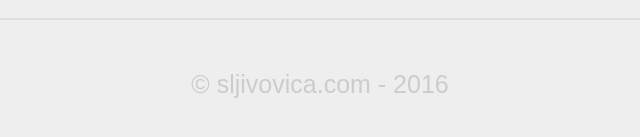
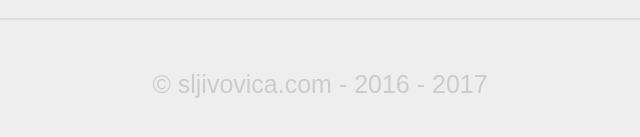
Before and after one commit to Gruximillian/product-listing, a plain HTML site: page index.html in a window 1280 px wide. Shown: the part 1488-1625 px from the top of the page, 320-960 px from the left. Drawn offline with Linux system fonts and the light colour scheme.

Commit message:
Add current year in the footer.

```diff
--- a/index.html
+++ b/index.html
@@ -91,7 +91,7 @@
     </section>
 
     <footer class="footer">
-      <p>&copy; sljivovica.com - 2016</p>
+      <p>&copy; sljivovica.com - 2016 - <span class="current-year"></span></p>
     </footer>
 
   </div> <!-- end ".wrapper" -->
--- a/script.js
+++ b/script.js
@@ -21,6 +21,17 @@ function scrollToElement(pixelsAbove, element) {
 
 }
 
+function updateYear(placeholder) {
+  var date = new Date(),
+      year = date.getFullYear(),
+      yearElements = document.querySelectorAll(placeholder),
+      i, len = yearElements.length;
+
+  for ( i = 0; i < len; i++ ) {
+    yearElements[i].textContent = year;
+  }
+}
+
 function initShoppingCart() {
   var shoppingCart           = document.querySelector('.shopping-cart'),
       cartMainToggle         = document.querySelector('.shopping-cart-toggle'),
@@ -31,6 +42,8 @@ function initShoppingCart() {
       selectedProductsList   = document.querySelector('#selected-products-list'),
       promoCodeSubmit        = document.querySelector('#promo-submit'),
       promoCodeDisplayToggle = document.querySelector('.promo-display');
+
+  updateYear('.current-year');
 
   // template for products shown in the main product list
   var productTemplateArrayList = ['\t<span class="item-category">Category: <span>{{productCategory}}</span></span>\n',
--- a/style.css
+++ b/style.css
@@ -402,7 +402,7 @@ hr {
   padding-left: 10px;
   margin-top: 0;
   overflow: hidden;
-  height: 55px;
+  height: 100px;
   transition: height 0.1s;
 }
 
```
